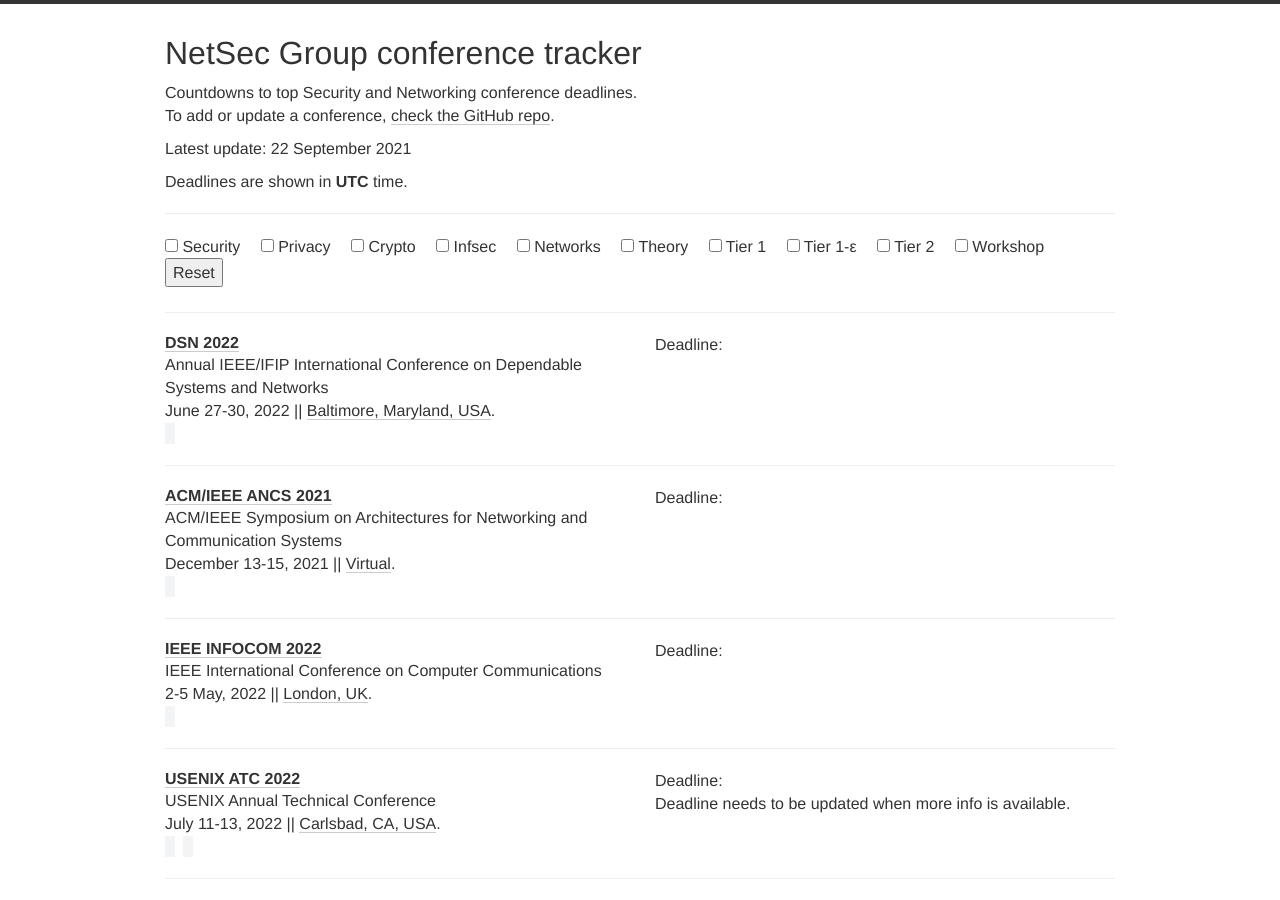
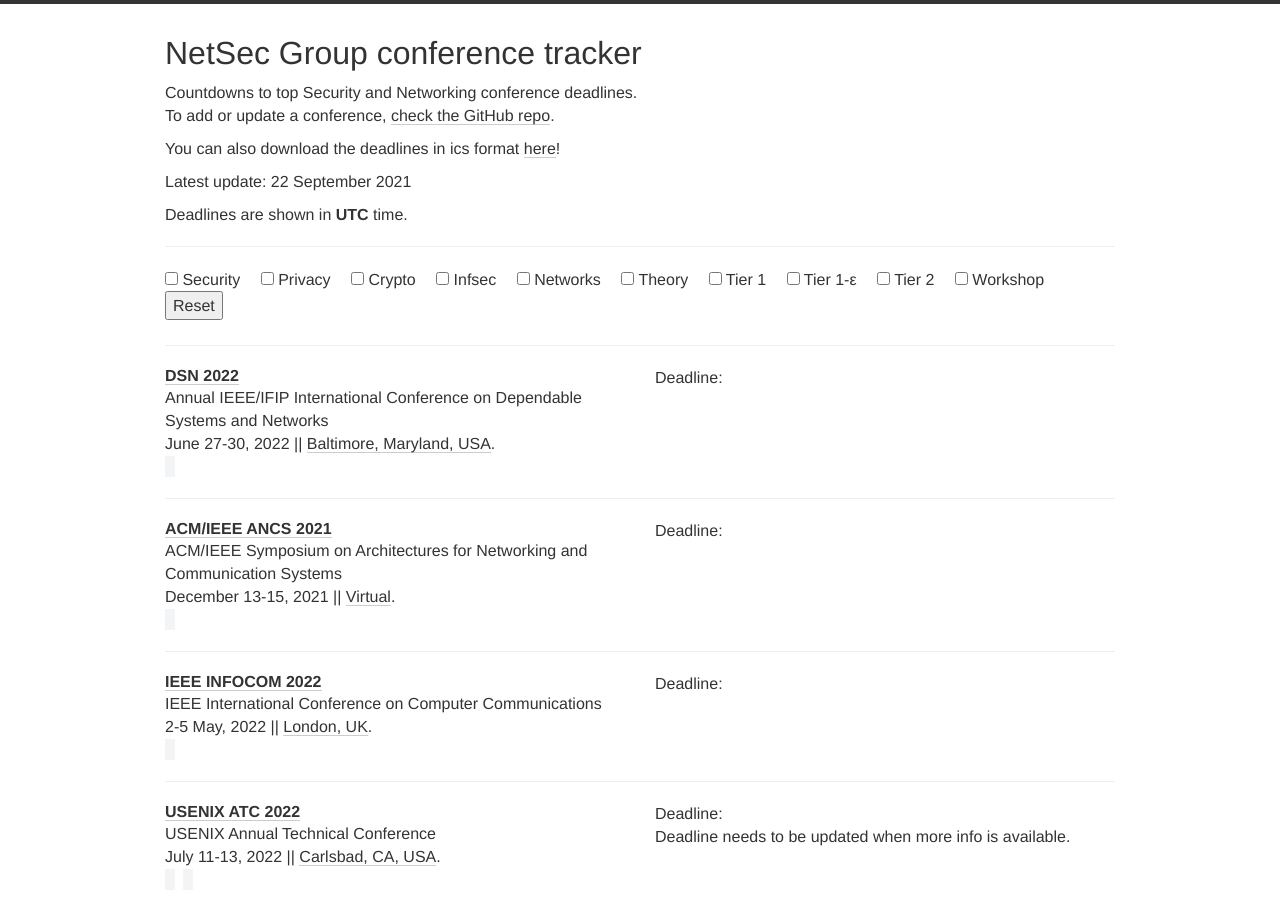
Before and after one commit to netsec-ethz/netsec-deadlines, a Jekyll site: the page built from index.html, in a window 1280 px wide and 900 px high. Built offline with Jekyll 4.4.1, drawn with Linux system fonts in a browser that asks for light colours; nearby versions of some CDN libraries.

Commit message:
Add link to ics

```diff
--- a/index.html
+++ b/index.html
@@ -26,6 +26,7 @@
           <div class="col-xs-12">
             {{ site.description }}
             <p>To add or update a conference, <a target="_blank" href="//github.com/{{ site.github_username }}/{{ site.github_repo }}">check the GitHub repo</a>.
+            <p>You can also download the deadlines in ics format <a target="_blank" href="//github.com/{{ site.github_username }}/{{ site.github_repo }}/netsec-deadlines.ics">here</a>!
             <p>Latest update: {{ site.time | date: "%-d %B %Y" }}
           </div>
               <div class="meta col-xs-12">
```
